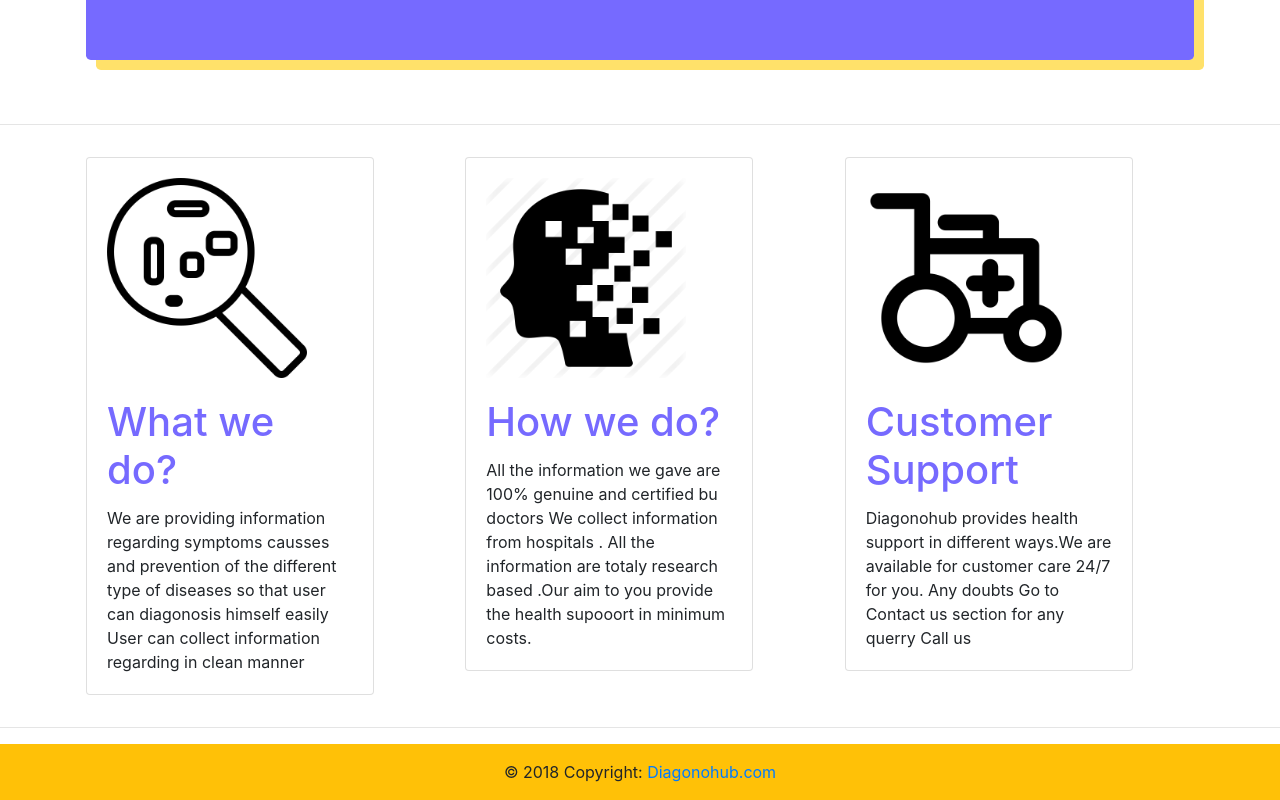
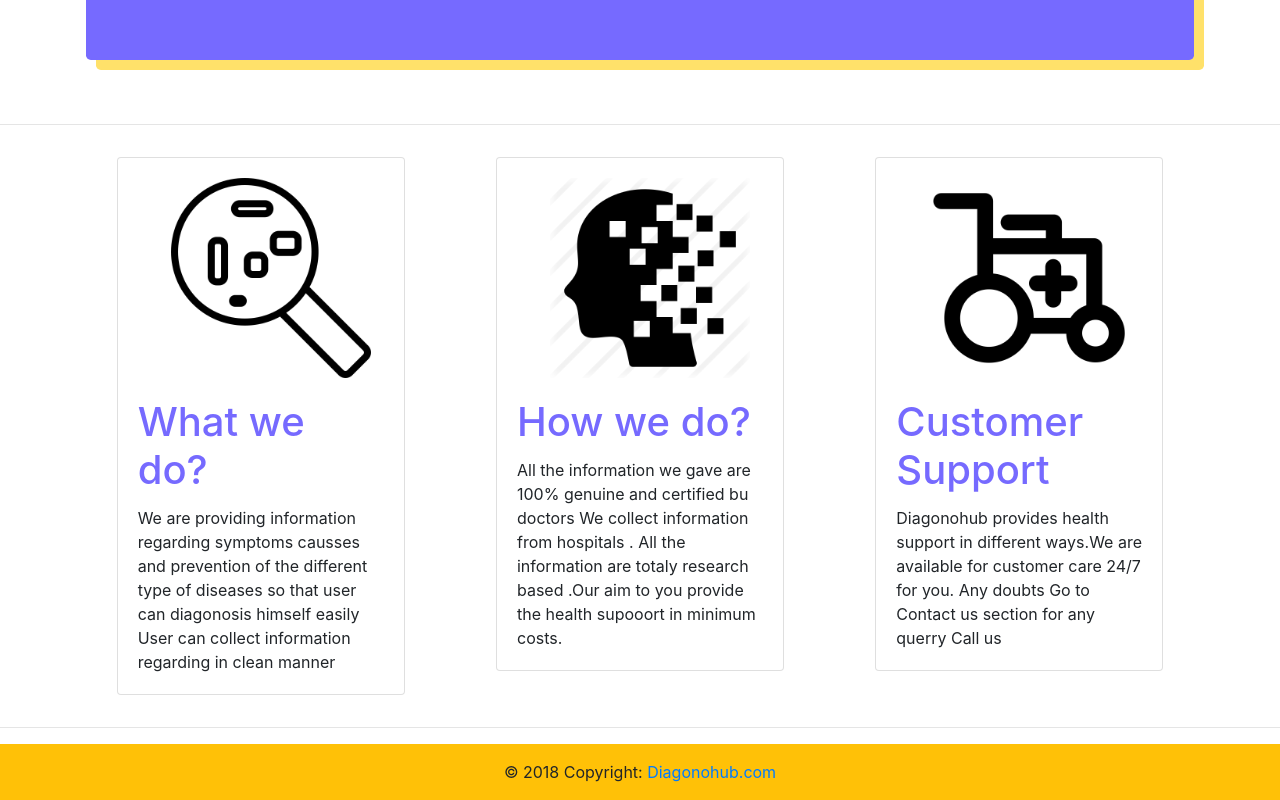
Before and after one commit to abhinandanmittal/diagonohub, a plain HTML site: page index.html in a window 1280 px wide. Shown: the part 387-1187 px from the top of the page. Drawn offline with nearby package versions, Linux system fonts and the light colour scheme; a script that the page names is missing.

Commit message:
Update style.css

```diff
--- a/css/style.css
+++ b/css/style.css
@@ -1,4 +1,9 @@
-
+.card{
+    width:100%;
+     align-items: center;
+    justify-content: center;
+    margin:auto;
+}
 .nav-item a:hover{
 
     background-color:white;
```
